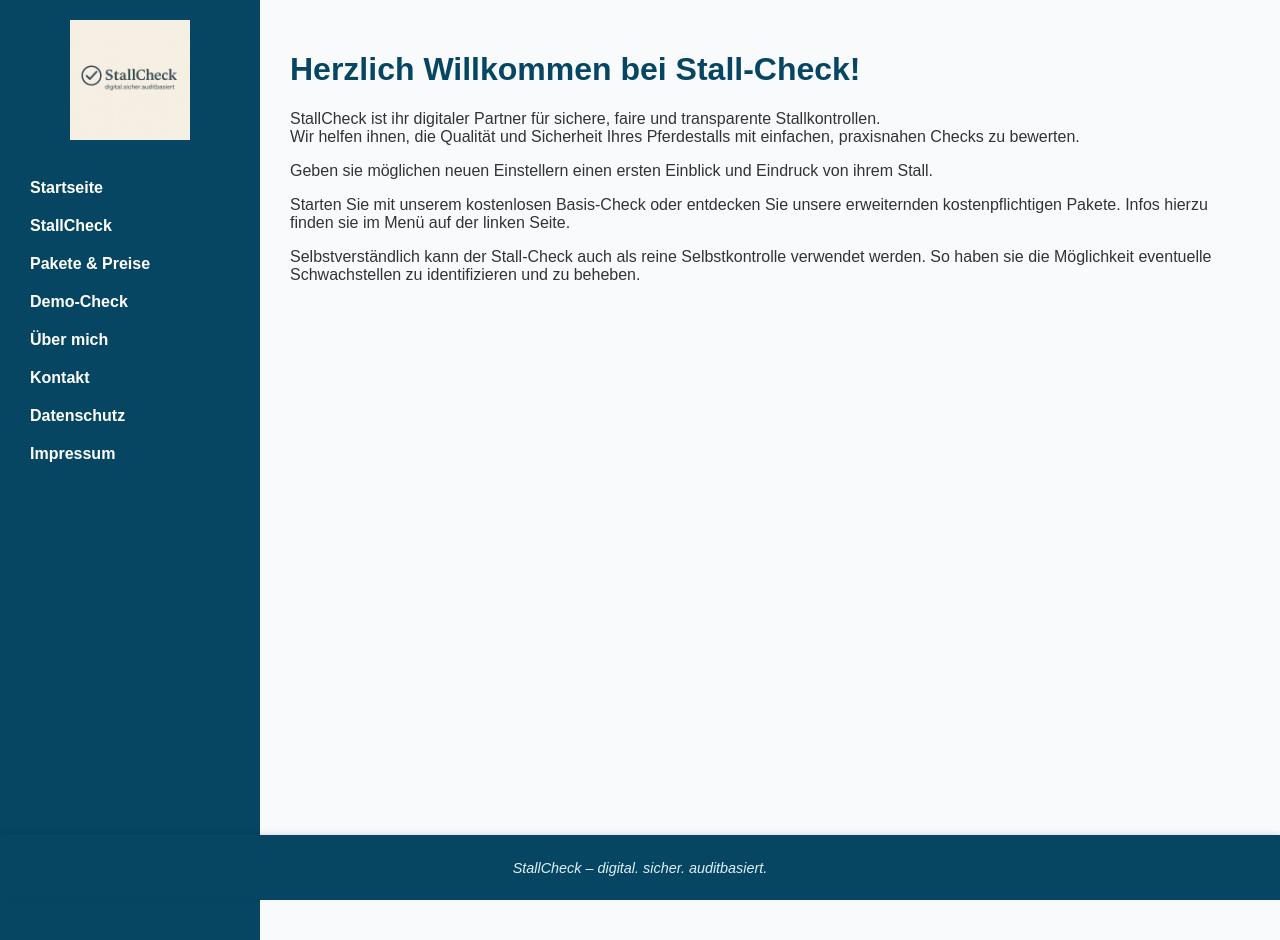
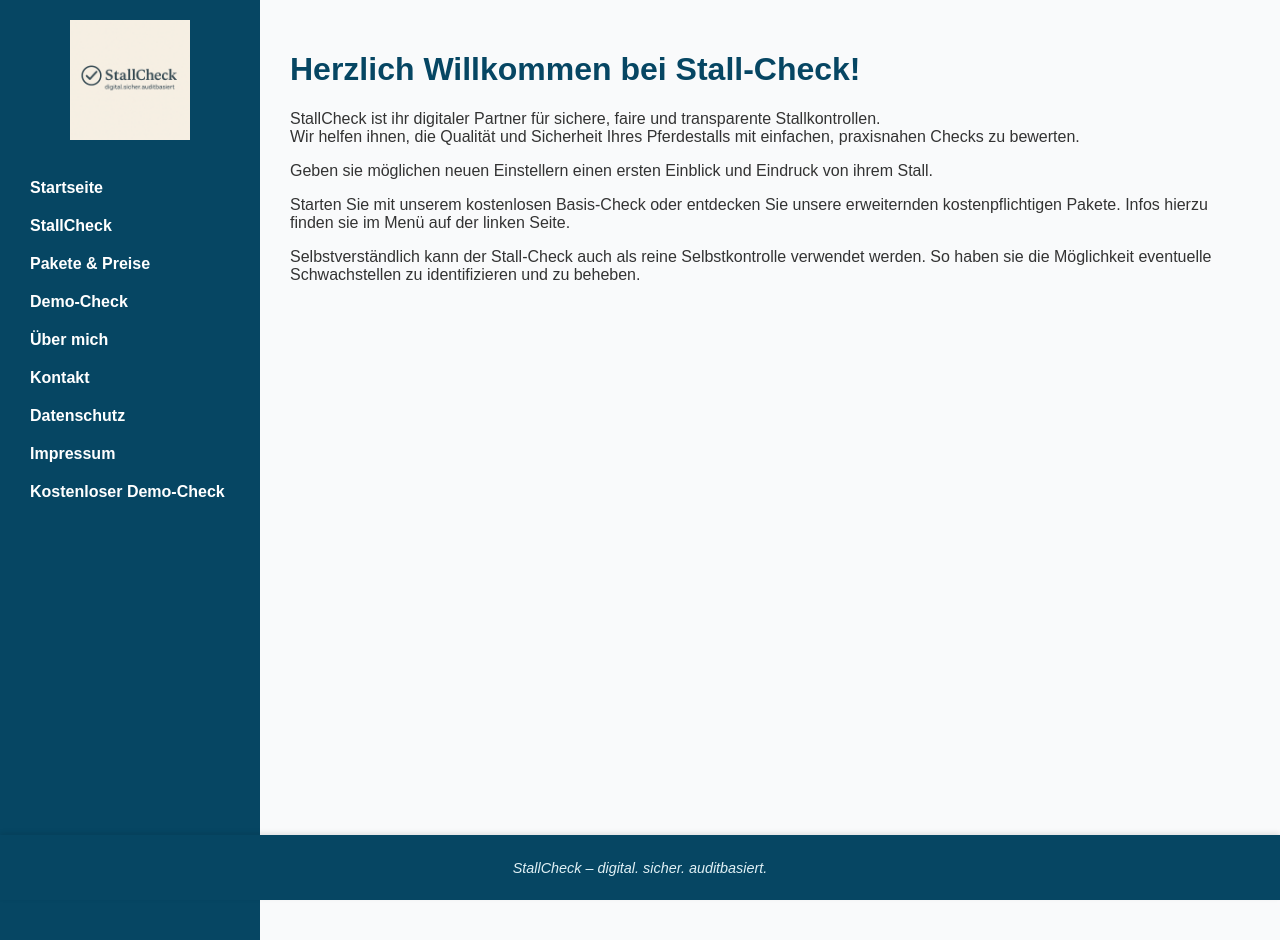
Before and after one commit to Kerstin78/stallcheck, a Jekyll site: the page built from index.md, in a window 1280 px wide. Built offline with Jekyll 4.4.1, drawn with Linux system fonts in a browser that asks for light colours.

Commit message:
Update default.html

```diff
--- a/_layouts/default.html
+++ b/_layouts/default.html
@@ -65,6 +65,7 @@
         <li><a href="/kontakt">Kontakt</a></li>
         <li><a href="/datenschutz">Datenschutz</a></li>
         <li><a href="/impressum">Impressum</a></li>
+        <li><a href="/demo-check">Kostenloser Demo-Check</a></li>
       </ul>
     </nav>
     <div class="content">
```
